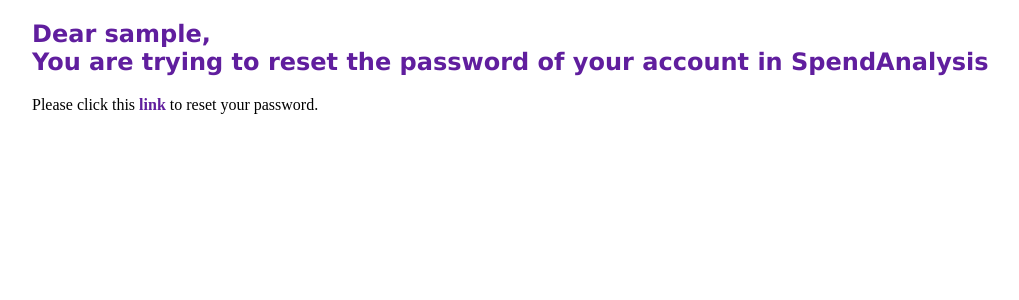
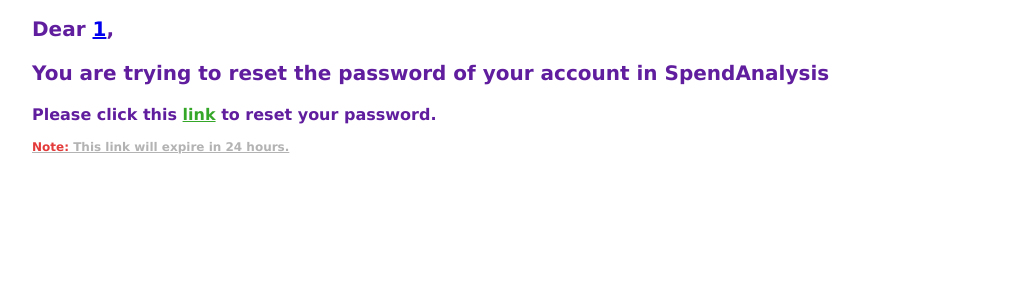
Before and after one commit to amritanshu001/Spends, a Flask app: template templates/password_reset.html in a window 1280 px wide. Shown: the top 300 px of the page, without its empty margins (96-1115 px from the left). Run offline with Flask 2, Linux system fonts and the light colour scheme; the template is opened without the code that fills it: most values are stand-ins (such as "Sample title", 1, 10 or a date in 2020); parts of the project's set-up code (start-up, migrations or seed data) failed here and were passed over.

Commit message:
correcting issues in reset password endpoint

```diff
--- a/schemas.py
+++ b/schemas.py
@@ -28,6 +28,7 @@
 class PasswordReset(Schema):
     userHash = fields.String(load_only=True, required=True)
     newPassword = fields.String(load_only=True)
+    email_id = fields.Email(dump_only=True)
 
 
 class UserLogin(Schema):
--- a/templates/password_reset.html
+++ b/templates/password_reset.html
@@ -10,30 +10,52 @@
             width:80%
         }
         .header {
-            font-size: 16;
+            font-size: 1.25rem;
+            font-family: Verdana, Geneva, Tahoma, sans-serif;
+            font-weight: bold;
+            color:#601e9e
+        }
+
+        .header p {
+            font-size: 1.25rem;
             font-family: Verdana, Geneva, Tahoma, sans-serif;
             font-weight: bold;
             color:#601e9e
         }
         .content {
-            font-size: 12;
+            font-size: 1rem;
         }
 
         .content a{
-            text-decoration: none;
-            color:#601e9e;
+            text-decoration: underline;
+            color:#35a728;
             font-weight: bold;
         }
         .content a:hover{
-            color:gray;
+            color:#287e1e;
+        }
+        .disclaimer {
+            font: inherit;
+            font-size: 0.75rem;
+            margin-top:1rem;
+            color: #b4b3b3;
+            text-decoration: underline;
+        }
+        .disclaimer .cta {
+            color:#e43a3a;
+            font-weight: bold;
+            text-decoration: none;
         }
     </style>
 </head>
 <body class="body">
-    <h2 class="header"> Dear {{username}},
-        <br> You are trying to reset the password of your account in SpendAnalysis</h2>
+    <h2 class="header"> Dear <a href="mailto:{{email_id}}">{{email_id}}</a>,
+        <p> You are trying to reset the password of your account in SpendAnalysis</p>
     <div class="content">
         Please click this <a href={{reset_link}}>link</a> to reset your password.
     </div>
+    <footer class="disclaimer">
+        <span class="cta">Note:</span> This link will expire in 24 hours.
+    </footer>
 </body>
 </html>
```
Also changed, not shown: resources/usermanagement.py (+7 -4 lines).
